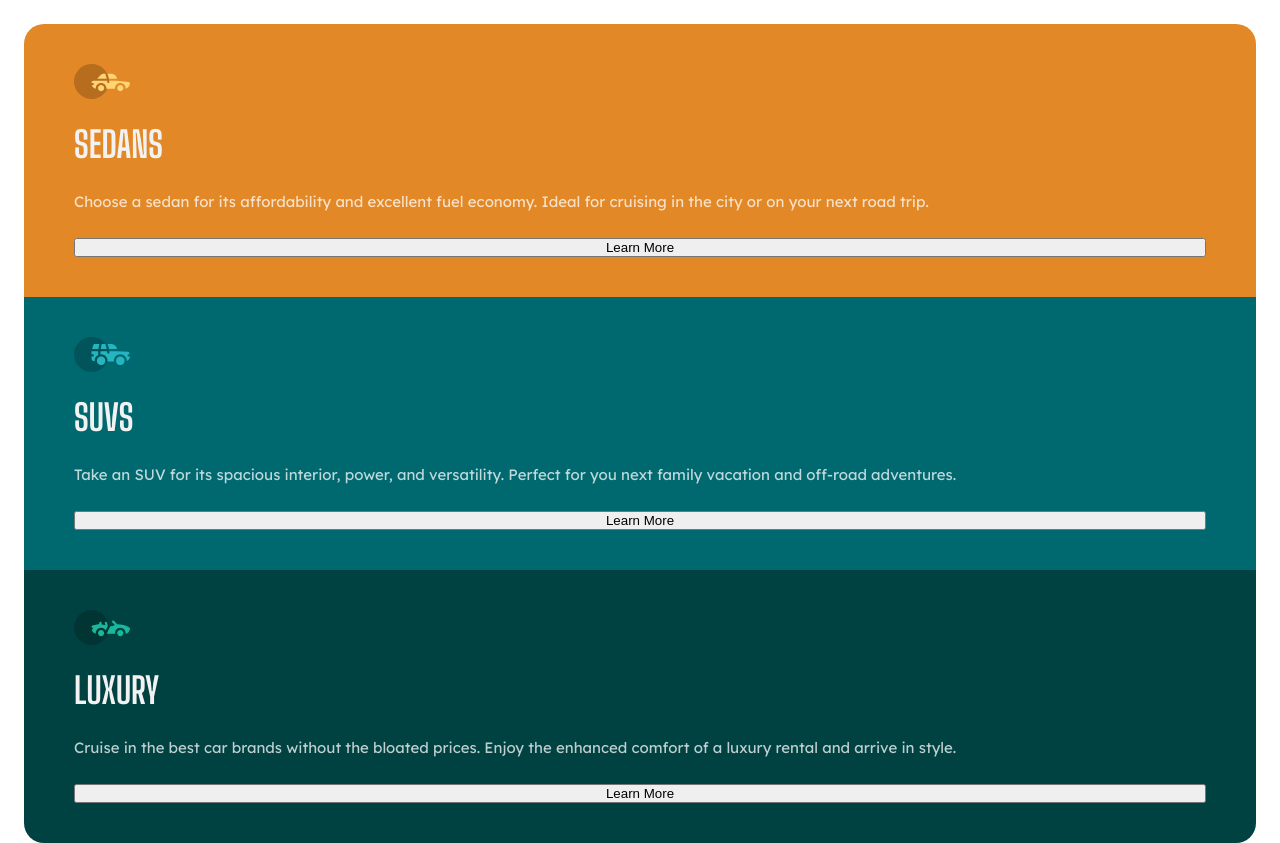
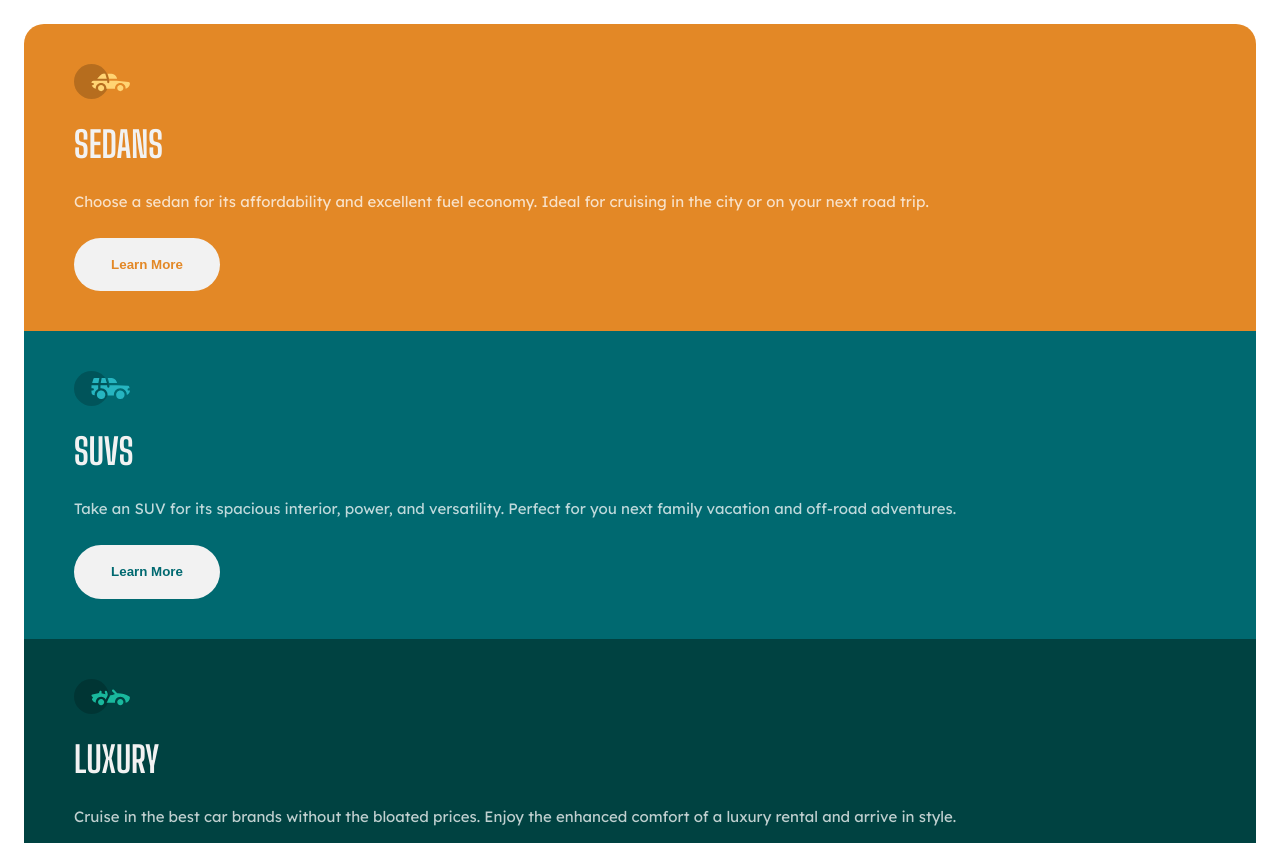
Before and after one commit to yurimzk/column-preview-card-component, a plain HTML site: page index.html in a window 1280 px wide. Shown: the top 843 px of the page. Drawn offline with Linux system fonts and the light colour scheme.

Commit message:
btn style

```diff
--- a/index.html
+++ b/index.html
@@ -28,7 +28,7 @@
           Choose a sedan for its affordability and excellent fuel economy. Ideal
           for cruising in the city or on your next road trip.
         </p>
-        <button class="btn-card">Learn More</button>
+        <button class="btn-sedan btn">Learn More</button>
       </div>
       <div class="suvs-card card">
         <img src="./images/icon-suvs.svg" alt="SUVS icon" />
@@ -37,7 +37,7 @@
           Take an SUV for its spacious interior, power, and versatility. Perfect
           for you next family vacation and off-road adventures.
         </p>
-        <button class="btn-card">Learn More</button>
+        <button class="btn-suv btn">Learn More</button>
       </div>
       <div class="luxury-card card">
         <img src="./images/icon-luxury.svg" alt="Luxury icon" />
@@ -46,7 +46,7 @@
           Cruise in the best car brands without the bloated prices. Enjoy the
           enhanced comfort of a luxury rental and arrive in style.
         </p>
-        <button class="btn-card">Learn More</button>
+        <button class="btn-luxury btn">Learn More</button>
       </div>
     </div>
   </body>
--- a/style.css
+++ b/style.css
@@ -64,3 +64,25 @@ p {
     color: var(--neutral-transparent-white);
     line-height: 160%;
 }
+
+.btn {
+    background-color: var(--neutral-very-light-gray);
+    line-height: 160%;
+    font-weight: 700;
+    width: 14.6rem;
+    border: none;
+    border-radius: 3.2rem;
+    padding: 1.6rem;
+}
+
+.btn-sedan {
+    color: var(--primary-bright-orange);
+}
+
+.btn-suv {
+    color: var(--primary-dark-cyan);
+}
+
+.btn-luxury {
+    color: var(--primary-very-dark-cyan);
+}
```
